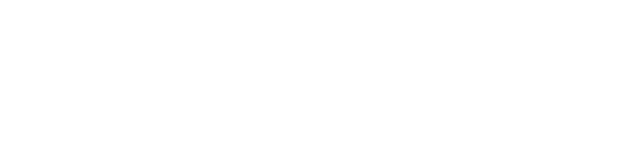
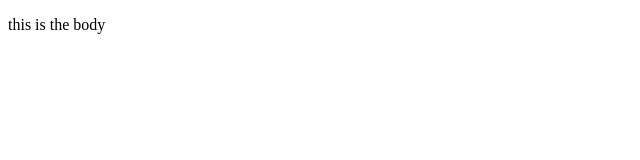
Before and after one commit to wisdom-weaver/git-one, a plain HTML site: page index.html in a window 1280 px wide. Shown: the whole page, without its empty margins (0-640 px from the left). Drawn offline with Linux system fonts and the light colour scheme.

Commit message:
added body text

```diff
--- a/index.html
+++ b/index.html
@@ -6,6 +6,8 @@
     <title>Document</title>
 </head>
 <body>
-
+    <p class="text">
+        this is the body
+    </p>
 </body>
 </html>
```
